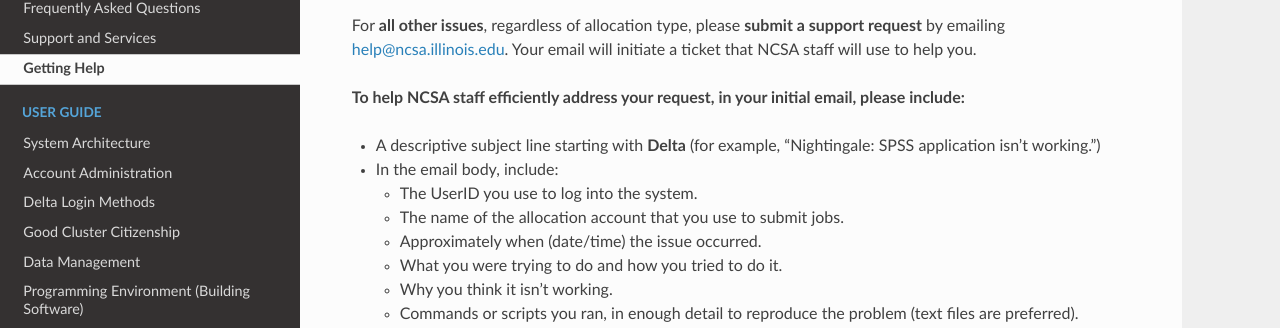
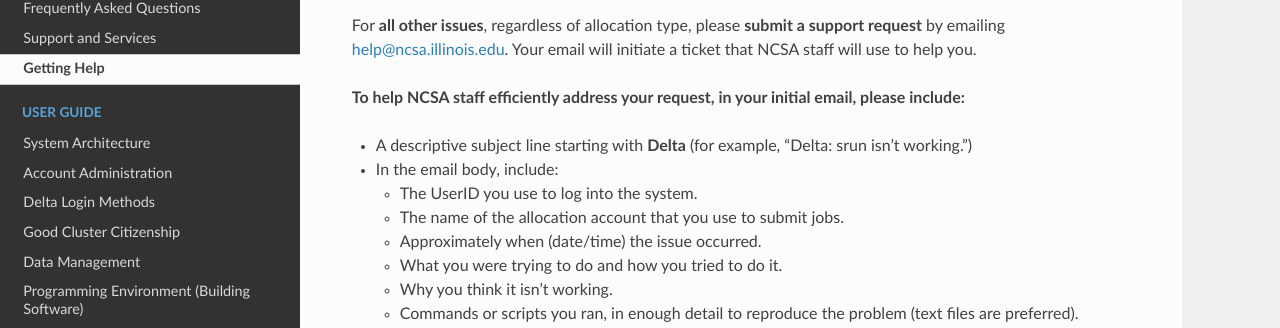
Before and after one commit to ncsa/Delta_doc, a Sphinx documentation site: the page built from docs/source/help.rst, in a window 1280 px wide and 1069 px high. Shown: the part 266-594 px from the top of the window. Built offline with Sphinx 7.4.7 and the Read the Docs theme 2.0.0, drawn with Linux system fonts in a browser that asks for light colours.

Commit message:
Update help.rst fixed typo

```diff
--- a/docs/source/help.rst
+++ b/docs/source/help.rst
@@ -13,7 +13,7 @@ For **ACCESS allocation issues**, create a ticket via the `ACCESS Help page <htt
 
 **To help NCSA staff efficiently address your request, in your initial email, please include:**
 
-- A descriptive subject line starting with **Delta** (for example, "Nightingale: SPSS application isn't working.")
+- A descriptive subject line starting with **Delta** (for example, "Delta: srun isn't working.")
 - In the email body, include:
 
   - The UserID you use to log into the system.
```
